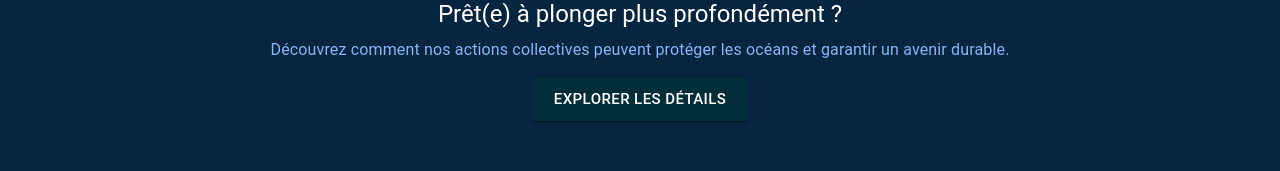
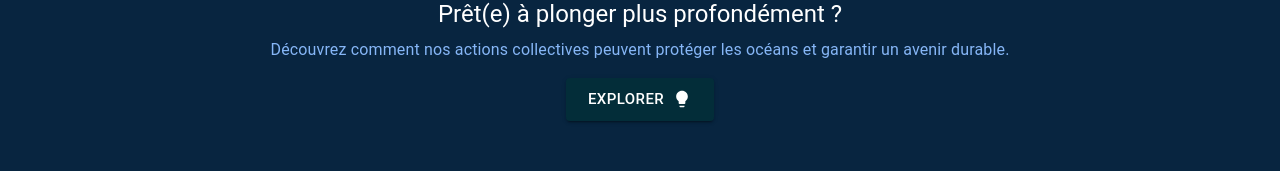
Before and after one commit to Roirtur/NDI2024, a React (Create React App) app in the folder ndi-front/: page /home in a window 1280 px wide. Shown: the part 591-762 px from the top of the page. Built offline with nearby package versions, Linux system fonts and the light colour scheme.

Commit message:
added icon button

```diff
--- a/ndi-front/src/pages/Home.tsx
+++ b/ndi-front/src/pages/Home.tsx
@@ -3,6 +3,7 @@ import { Box, Typography, Grid, Button, Card, CardContent, useTheme } from '@mui
 import { Link } from 'react-router-dom';
 import { styled } from '@mui/material/styles';
 import { useMediaQuery } from '@mui/material';
+import LightbulbIcon from '@mui/icons-material/Lightbulb';
 
 const StyledContainer = styled(Box)(({ theme }) => ({
     padding: theme.spacing(4),
@@ -100,7 +101,12 @@ const Home: React.FC = () => {
                         color="primary"
                         size="large"
                     >
-                        Explorer les Détails
+                        Explorer
+                        <LightbulbIcon sx={{
+                            fontSize: 20,
+                            transform: 'translateY(-1px)',
+                            marginLeft: theme.spacing(1),
+                        }} />
                     </Button>
                 </Box>
             </Box>
```
